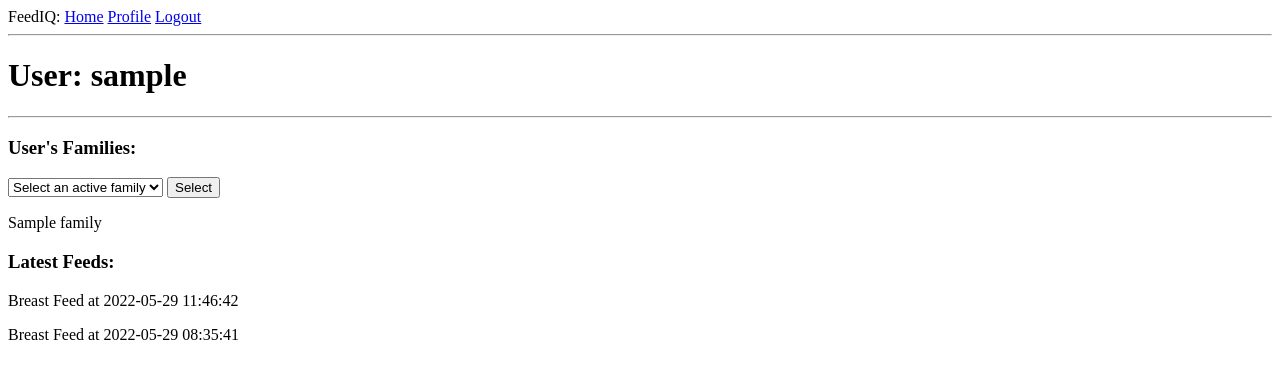
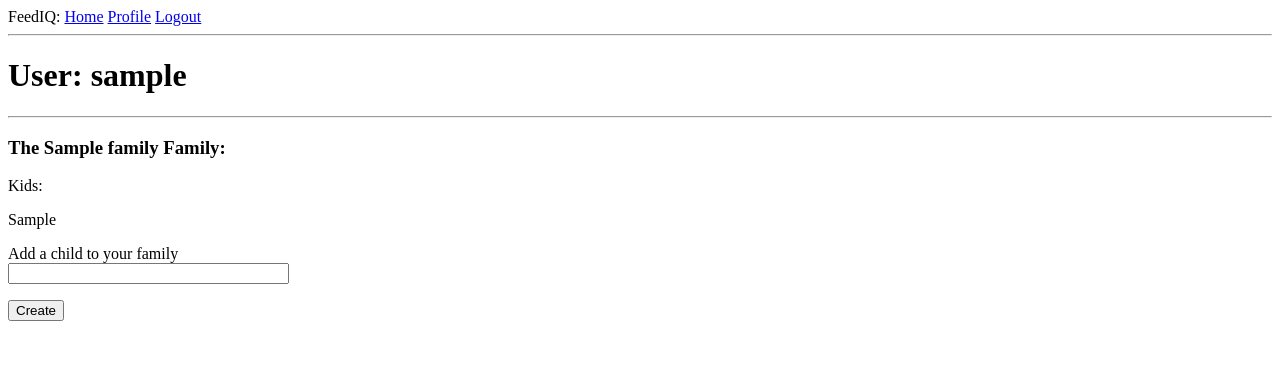
Before and after one commit to scottunderwoodomg/feed-iq, a Flask app: a page that uses app/templates/user.html in a window 1280 px wide. Shown: the top 379 px of the page. Run offline with Flask 2, Linux system fonts and the light colour scheme; a user stored in the database is signed in; tables that the repository leaves empty hold one stand-in row (values such as "Sample post").

Commit message:
add child to a family

```diff
--- a/app/forms.py
+++ b/app/forms.py
@@ -3,7 +3,6 @@ from wtforms import StringField
 from wtforms import PasswordField
 from wtforms import BooleanField
 
-from wtforms import SelectField
 from wtforms import SubmitField
 from wtforms.validators import ValidationError
 from wtforms.validators import DataRequired
@@ -11,6 +10,7 @@ from wtforms.validators import Email
 from wtforms.validators import EqualTo
 from app.models import User
 from app.models import Family
+from app.models import Child
 from flask_login import current_user
 
 
@@ -42,21 +42,23 @@ class RegistrationForm(FlaskForm):
 
 
 class CreateFamilyForm(FlaskForm):
-    # TODO: Form should only show up if a user does not already have a family
     family_name = StringField("Add a new family", validators=[DataRequired()])
     submit = SubmitField("Create")
 
-    # TODO: Can probably remove this, may also enforce one family per user at a db level?
-    def validate_family_name(self, family_name):
-        existing_family = Family.query.filter_by(
-            family_name=family_name.data, user_id=current_user.get_id()
+
+class AddChildForm(FlaskForm):
+    child_first_name = StringField(
+        "Add a child to your family", validators=[DataRequired()]
+    )
+    submit = SubmitField("Create")
+
+    # TODO: Need to add protection against adding same child with name case changes
+    def validate_child_first_name(self, child_first_name):
+        existing_child = Child.query.filter_by(
+            child_first_name=child_first_name.data,
+            family_id=Family.query.filter_by(user_id=current_user.get_id()).first().id,
         ).first()
-        if existing_family is not None:
+        if existing_child is not None:
             raise ValidationError(
-                "A family with this name already exists on your account."
+                "A child with this name has already been added to your family."
             )
-
-
-class SelectFamilyForm(FlaskForm):
-    selected_family = SelectField("Select active family", coerce=int)
-    submit = SubmitField("Select")
--- a/app/routes.py
+++ b/app/routes.py
@@ -13,8 +13,8 @@ from app import db
 from app.forms import LoginForm
 from app.forms import RegistrationForm
 from app.forms import CreateFamilyForm
-
-from app.forms import SelectFamilyForm
+from app.forms import AddChildForm
+from app.models import Child
 from app.models import Family
 from app.models import User
 
@@ -90,15 +90,24 @@ def user(username):
 
     if user_family is not None:
         create_family_form = None
-        # TODO: Replace with create kid, but keep as reference for how to do select back on the main page
-        available_families = Family.query.filter_by(user_id=current_user.get_id())
-        family_list = [(f.id, f.family_name) for f in available_families]
-        select_family_form = SelectFamilyForm()
-        select_family_form.selected_family.choices = [
-            (-1, "Select an active family")
-        ] + family_list
+        user_children = [
+            {"child_id": c.id, "child_name": c.child_first_name}
+            for c in Child.query.filter_by(family_id=user_family.id)
+        ]
+        add_child_form = AddChildForm()
+        if add_child_form.validate_on_submit():
+            user_family_id = user_family.id
+            child = Child(
+                child_first_name=add_child_form.child_first_name.data,
+                family_id=user_family_id,
+            )
+            db.session.add(child)
+            db.session.commit()
+            flash("Child added!")
+            return redirect(url_for("user", username=current_user.username))
     else:
-        select_family_form = None
+        add_child_form = None
+        user_children = None
         create_family_form = CreateFamilyForm()
         if create_family_form.validate_on_submit():
             current_user_id = current_user.get_id()
@@ -110,29 +119,11 @@ def user(username):
             flash("Family created!")
             return redirect(url_for("user", username=current_user.username))
 
-    # TODO: Replace with kids once they have been implemented
-    user_families = [
-        {"family_id": f.id, "family_name": f.family_name}
-        for f in Family.query.filter_by(user_id=current_user.get_id())
-    ]
-
-    feeds = [
-        {
-            "child": "Charlie",
-            "feed_datetime": datetime(2022, 5, 29, 11, 46, 42),
-            "feed_type": "Breast",
-        },
-        {
-            "child": "Charlie",
-            "feed_datetime": datetime(2022, 5, 29, 8, 35, 41),
-            "feed_type": "Breast",
-        },
-    ]
     return render_template(
         "user.html",
         user=user,
-        feeds=feeds,
-        user_families=user_families,
+        user_family=user_family,
+        user_children=user_children,
         create_family_form=create_family_form,
-        select_family_form=select_family_form,
+        add_child_form=add_child_form,
     )
--- a/app/templates/user.html
+++ b/app/templates/user.html
@@ -3,21 +3,27 @@
 {% block content %}
 <h1>User: {{ user.username }}</h1>
 <hr>
-<h3>User's Families:</h3>
 {% if create_family_form == None %}
+<h3>The {{ user_family.family_name }} Family:</h3>
+<p>Kids:</p>
+{% for child in user_children %}
+<div>
+    <p>{{ child.child_name }}</p>
+</div>
+{% endfor %}
 <form action="" method="post">
-    {{ select_family_form.hidden_tag() }}
+    {{ add_child_form.hidden_tag() }}
     <p>
-        {{ select_family_form.selected_family(size=1) }} {{ select_family_form.submit() }}
+        {{ add_child_form.child_first_name.label }}<br>
+        {{ add_child_form.child_first_name(size=32) }}
+        {% for error in add_child_form.child_first_name.errors %}
+        <span style="color: red;">[{{ error }}]</span>
+        {% endfor %}
     </p>
+    <p>{{ add_child_form.submit() }}</p>
 </form>
 {% endif %}
-{% for family in user_families %}
-<div>
-    <p>{{ family.family_name }}</p>
-</div>
-{% endfor %}
-{% if select_family_form == None %}
+{% if add_child_form == None %}
 <form action="" method="post">
     {{ create_family_form.hidden_tag() }}
     <p>
@@ -30,10 +36,4 @@
     <p>{{ create_family_form.submit() }}</p>
 </form>
 {% endif %}
-<h3>Latest Feeds:</h3>
-{% for feed in feeds %}
-<div>
-    <p>{{ feed.feed_type }} Feed at {{ feed.feed_datetime }}</p>
-</div>
-{% endfor %}
 {% endblock %}
```
Also changed, not shown: app.db.
